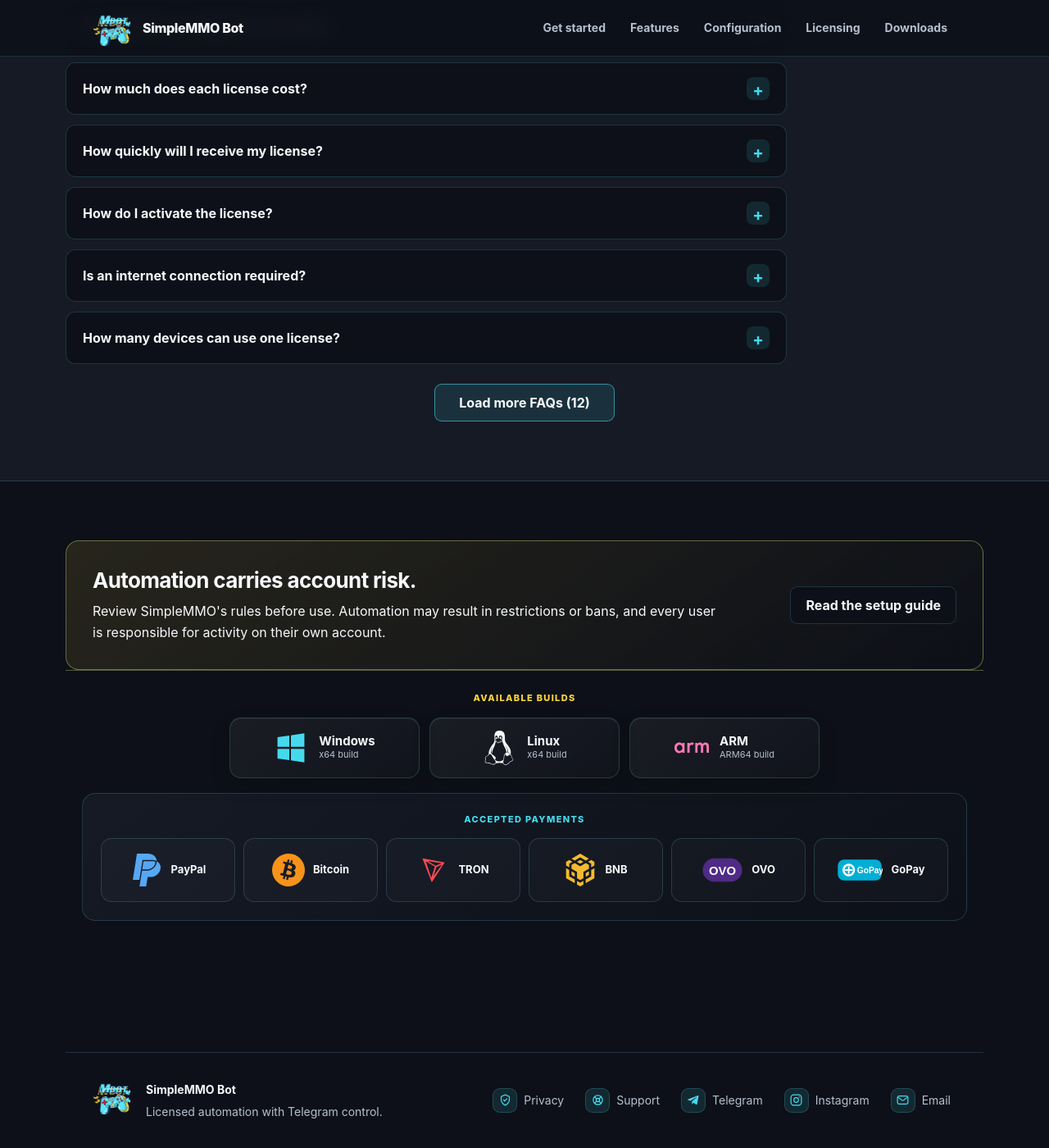
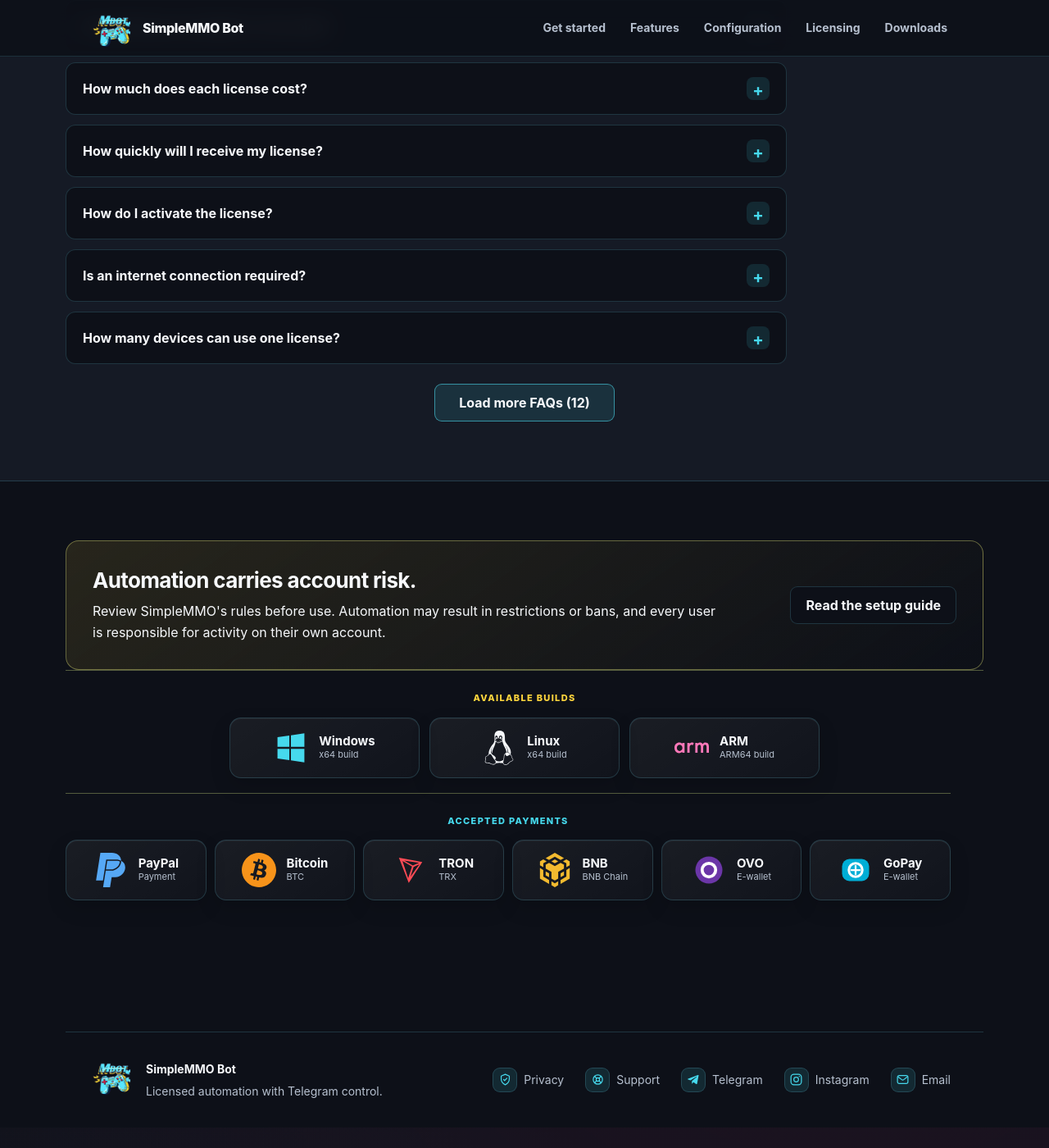
Before and after one commit to SMMURDA/simplemmo-bot, a Jekyll site: the page built from index.html, in a window 1280 px wide and 1400 px high, scrolled down 2966 px. Shown: the whole window at 82% size. Built offline with Jekyll 4.4.1, drawn with Linux system fonts in a browser that asks for light colours; after the commit the page ends 4341 px from its top, so only the background shows below that.

Commit message:
payment add

```diff
--- a/_layouts/default.html
+++ b/_layouts/default.html
@@ -6,7 +6,7 @@
   <meta name="theme-color" content="#0d1018">
   {% seo %}
   <link rel="icon" type="image/png" href="/assets/images/mbot-favicon.png">
-  <link rel="stylesheet" href="{{ '/assets/css/site.css' | relative_url }}">
+  <link rel="stylesheet" href="/assets/css/site.css?v=20260714-4">
 </head>
 <body>
   <a class="skip-link" href="#main-content">Skip to content</a>
@@ -59,6 +59,6 @@
       </a>
     </nav>
   </footer>
-  <script src="{{ '/assets/js/site.js' | relative_url }}" defer></script>
+  <script src="/assets/js/site.js?v=20260714-4" defer></script>
 </body>
 </html>
--- a/assets/css/site.css
+++ b/assets/css/site.css
@@ -335,12 +335,11 @@
 .platform-badge span { display: grid; text-align: left; line-height: 1.25; }
 .platform-badge strong { color: var(--text); font-size: 15px; }
 .platform-badge small { color: var(--muted); font-size: 11px; }
-.payment-showcase { max-width: 1080px; margin: 18px auto 0; padding: 22px; border: 1px solid var(--border); border-radius: 16px; background: linear-gradient(145deg, var(--surface), var(--canvas)); text-align: center; }
-.payment-kicker { margin-bottom: 14px; color: var(--blue); font-size: 11px; font-weight: 800; letter-spacing: .12em; text-transform: uppercase; }
-.payment-list { display: grid; grid-template-columns: repeat(6, minmax(0, 1fr)); gap: 10px; }
-.payment-badge { min-height: 78px; display: flex; align-items: center; justify-content: center; gap: 10px; padding: 12px; border: 1px solid var(--border); border-radius: 13px; background: rgba(255,255,255,.025); scroll-snap-align: start; }
-.payment-badge img { max-width: 56px; height: 40px; object-fit: contain; }
-.payment-badge span { color: var(--text); font-size: 13px; font-weight: 700; }
+.payment-showcase { max-width: 1080px; margin-top: 18px; }
+.payment-kicker { color: var(--blue); }
+.payment-list { max-width: none; grid-template-columns: repeat(6, minmax(0, 1fr)); gap: 10px; }
+.payment-badge { min-width: 0; }
+.payment-badge img { width: 42px; height: 42px; object-fit: contain; }
 
 .site-footer { max-width: var(--max); margin: 0 auto; padding: 32px; border-top: 1px solid var(--border); display: flex; justify-content: space-between; gap: 32px; color: var(--muted); font-size: 14px; }
 .footer-brand { display: flex; align-items: center; gap: 14px; min-width: 0; }
@@ -412,7 +411,7 @@
   .platform-list { grid-template-columns: repeat(3, minmax(0, 1fr)); gap: 8px; }
   .platform-badge { min-height: 100px; flex-direction: column; gap: 8px; padding: 12px 6px; }
   .platform-badge span { text-align: center; }
-  .payment-list { grid-auto-flow: column; grid-auto-columns: 120px; grid-template-columns: none; overflow-x: auto; padding-bottom: 8px; scroll-snap-type: inline mandatory; }
+  .payment-list { grid-auto-flow: column; grid-auto-columns: 150px; grid-template-columns: none; overflow-x: auto; padding-bottom: 8px; scroll-snap-type: inline mandatory; }
   .payment-badge { flex-direction: column; gap: 6px; }
 }
 
--- a/index.html
+++ b/index.html
@@ -151,14 +151,15 @@
           <div class="platform-badge"><img src="/assets/platform/arm.svg" alt=""><span><strong>ARM</strong><small>ARM64 build</small></span></div>
         </div>
       </div>
-      <div class="payment-showcase" aria-label="Accepted payment methods">
-        <div class="payment-kicker">Accepted payments</div><div class="payment-list">
-          <div class="payment-badge"><img src="/assets/payments/paypal.svg" alt=""><span>PayPal</span></div>
-          <div class="payment-badge"><img src="/assets/payments/bitcoin.svg" alt=""><span>Bitcoin</span></div>
-          <div class="payment-badge"><img src="/assets/payments/tron.svg" alt=""><span>TRON</span></div>
-          <div class="payment-badge"><img src="/assets/payments/bnb.svg" alt=""><span>BNB</span></div>
-          <div class="payment-badge"><img src="/assets/payments/ovo.svg" alt=""><span>OVO</span></div>
-          <div class="payment-badge"><img src="/assets/payments/gopay.svg" alt=""><span>GoPay</span></div>
+      <div class="platform-showcase payment-showcase" aria-label="Accepted payment methods">
+        <div class="platform-kicker payment-kicker">Accepted payments</div>
+        <div class="platform-list payment-list">
+          <div class="platform-badge payment-badge"><img src="/assets/payments/paypal.svg" alt=""><span><strong>PayPal</strong><small>Payment</small></span></div>
+          <div class="platform-badge payment-badge"><img src="/assets/payments/bitcoin.svg" alt=""><span><strong>Bitcoin</strong><small>BTC</small></span></div>
+          <div class="platform-badge payment-badge"><img src="/assets/payments/tron.svg" alt=""><span><strong>TRON</strong><small>TRX</small></span></div>
+          <div class="platform-badge payment-badge"><img src="/assets/payments/bnb.svg" alt=""><span><strong>BNB</strong><small>BNB Chain</small></span></div>
+          <div class="platform-badge payment-badge"><img src="/assets/payments/ovo.svg" alt=""><span><strong>OVO</strong><small>E-wallet</small></span></div>
+          <div class="platform-badge payment-badge"><img src="/assets/payments/gopay.svg" alt=""><span><strong>GoPay</strong><small>E-wallet</small></span></div>
         </div>
       </div>
     </div>
```
Also changed, not shown: assets/payments/gopay.svg, assets/payments/ovo.svg.
